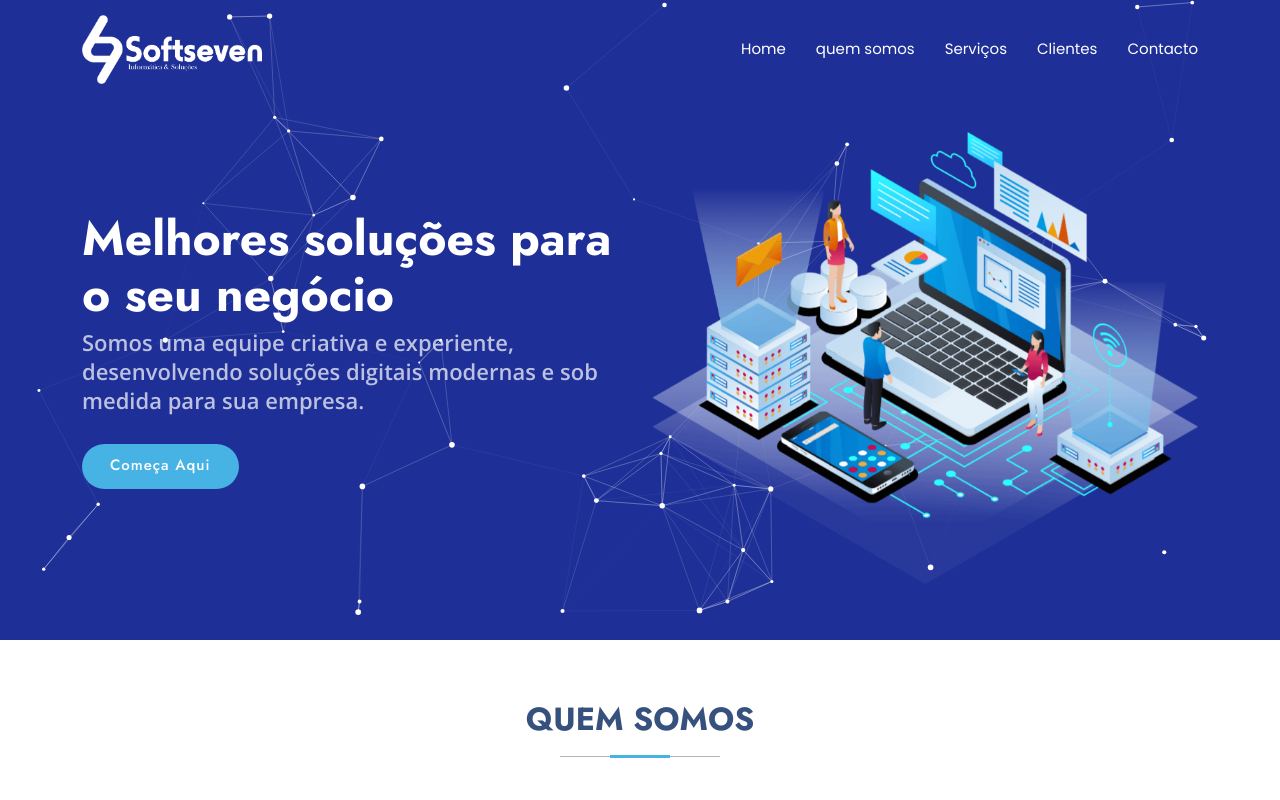
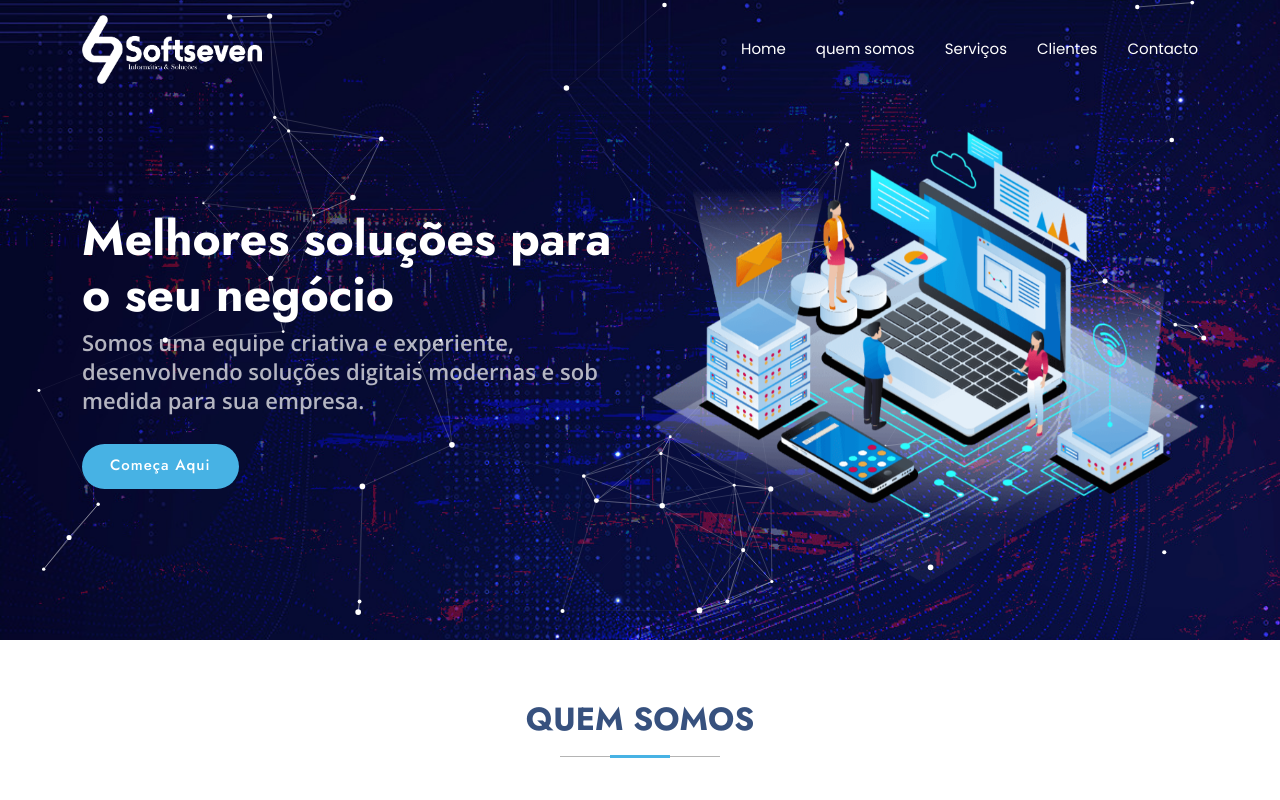
Before and after one commit to milagresjr/softseven-react, a React (Vite) app: page / in a window 1280 px wide. Shown: the top 800 px of the page. Built offline with nearby package versions, Linux system fonts and the light colour scheme.

Commit message:
Implementado imagem de fundo 3

```diff
--- a/src/components/ParticlesBackground/index.tsx
+++ b/src/components/ParticlesBackground/index.tsx
@@ -31,9 +31,10 @@ const ParticlesComponent = ({ id }: ParticlesComponentProps) => {
         enable: false, // <== ESSENCIAL!
         },
       background: {
-        color: {
-          value: "#1E2F97",
-        },
+        image: "url('/assets/img/fundo3.jpg')",
+        position: "center center",
+        repeat: "no-repeat",
+        size: "cover",
       },
       fpsLimit: 120,
       interactivity: {
```
Also changed, not shown: public/assets/img/fundo3.jpg (added).
